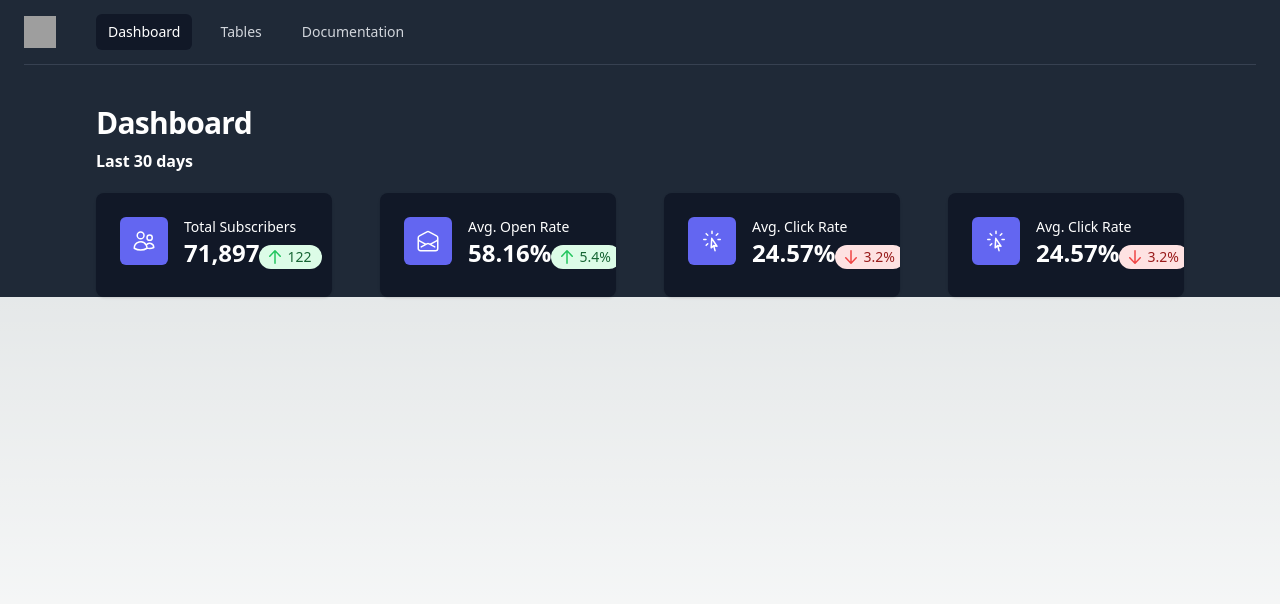
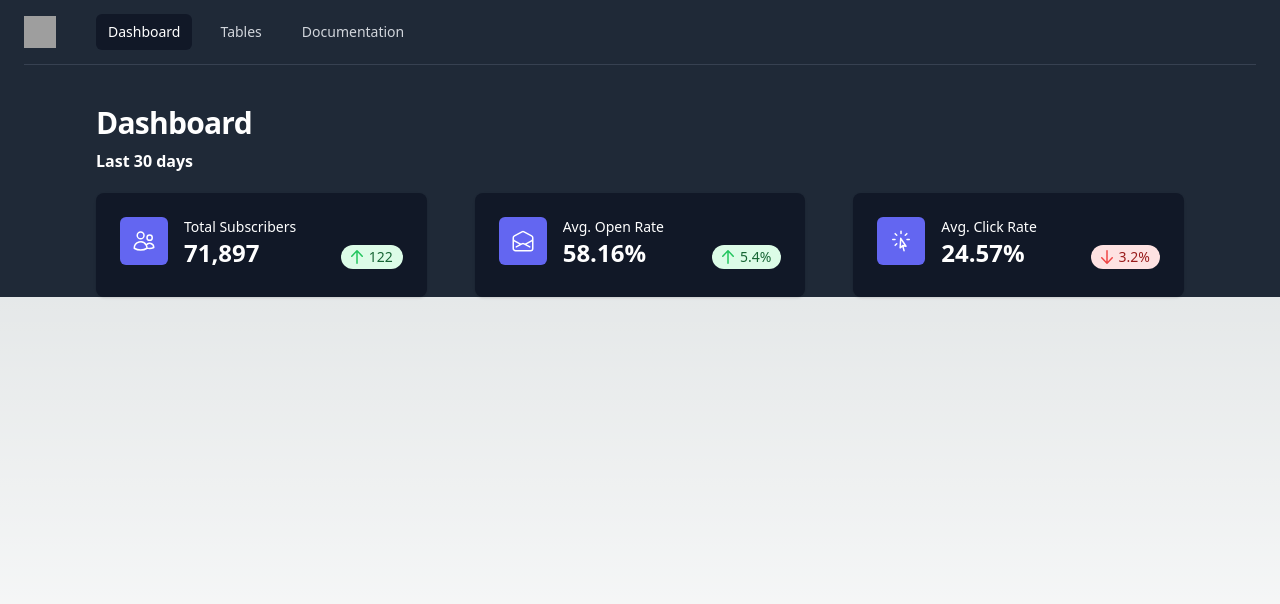
Before and after one commit to svp5506/Next.js_KPI_Dashboard, a Next.js app: page / in a window 1280 px wide. Shown: the top 604 px of the page. Built offline with nearby package versions, Linux system fonts and the light colour scheme; grey boxes are pictures that could not be loaded.

Commit message:
Columns updated

```diff
--- a/app/header.tsx
+++ b/app/header.tsx
@@ -1,6 +1,4 @@
-import { Fragment } from 'react'
-import { Disclosure, Menu, Transition } from '@headlessui/react'
-import { Bars3Icon, BellIcon, XMarkIcon } from '@heroicons/react/24/outline'
+import { Disclosure } from '@headlessui/react'
 import Stats from './stats'
 
 const user = {
@@ -38,7 +36,7 @@ export default function Header() {
                                                         alt="Your Company"
                                                     />
                                                 </div>
-                                                <div className="hidden md:block">
+                                                <div>
                                                     <div className="ml-10 flex items-baseline space-x-4">
                                                         {navigation.map((item) => (
                                                             <a
--- a/app/stats.tsx
+++ b/app/stats.tsx
@@ -5,7 +5,6 @@ const stats = [
     { id: 1, name: 'Total Subscribers', stat: '71,897', icon: UsersIcon, change: '122', changeType: 'increase' },
     { id: 2, name: 'Avg. Open Rate', stat: '58.16%', icon: EnvelopeOpenIcon, change: '5.4%', changeType: 'increase' },
     { id: 3, name: 'Avg. Click Rate', stat: '24.57%', icon: CursorArrowRaysIcon, change: '3.2%', changeType: 'decrease' },
-    { id: 4, name: 'Avg. Click Rate', stat: '24.57%', icon: CursorArrowRaysIcon, change: '3.2%', changeType: 'decrease' },
 ]
 
 function classNames(...classes: string[]) {
@@ -17,7 +16,7 @@ export default function Stats() {
         <div className='px-24'>
             <h3 className="text-base font-semibold leading-6 text-white">Last 30 days</h3>
 
-            <dl className="mt-5 grid grid-cols-1 gap-12 sm:grid-cols-2 lg:grid-cols-4">
+            <dl className="mt-5 grid grid-cols-1 gap-12 sm:grid-cols-2 lg:grid-cols-3">
                 {stats.map((item) => (
                     <div
                         key={item.id}
@@ -34,7 +33,7 @@ export default function Stats() {
                             <div
                                 className={classNames(
                                     item.changeType === 'increase' ? 'bg-green-100 text-green-800' : 'bg-red-100 text-red-800',
-                                    'inline-flex items-baseline rounded-full px-2.5 py-0.5 text-sm font-medium md:mt-2 lg:mt-0 ml-auto min-w-fit"'
+                                    'inline-flex items-baseline rounded-full px-2.5 py-0.5 text-sm font-medium md:mt-2 lg:mt-0 ml-auto min-w-fit min-w-fit"'
                                 )}
                             >
                                 {item.changeType === 'increase' ? (
```
